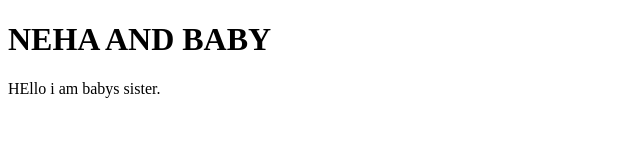
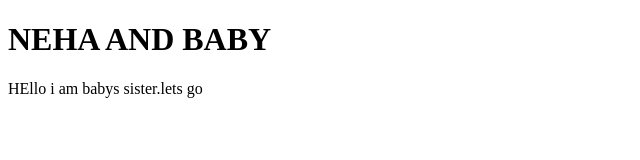
Before and after one commit to ashwinjohndibu/datewithgit-sample, a plain HTML site: page index.html in a window 1280 px wide. Shown: the full height of the page, 0-640 px from the left. Drawn offline with Linux system fonts and the light colour scheme.

Commit message:
Version2

```diff
--- a/index.html
+++ b/index.html
@@ -7,7 +7,7 @@
 <body>
 
 <h1>NEHA AND BABY</h1>
-<p>HEllo i am babys sister.</p>
+<p>HEllo i am babys sister.lets go</p>
 
 </body>
 </html>
```
